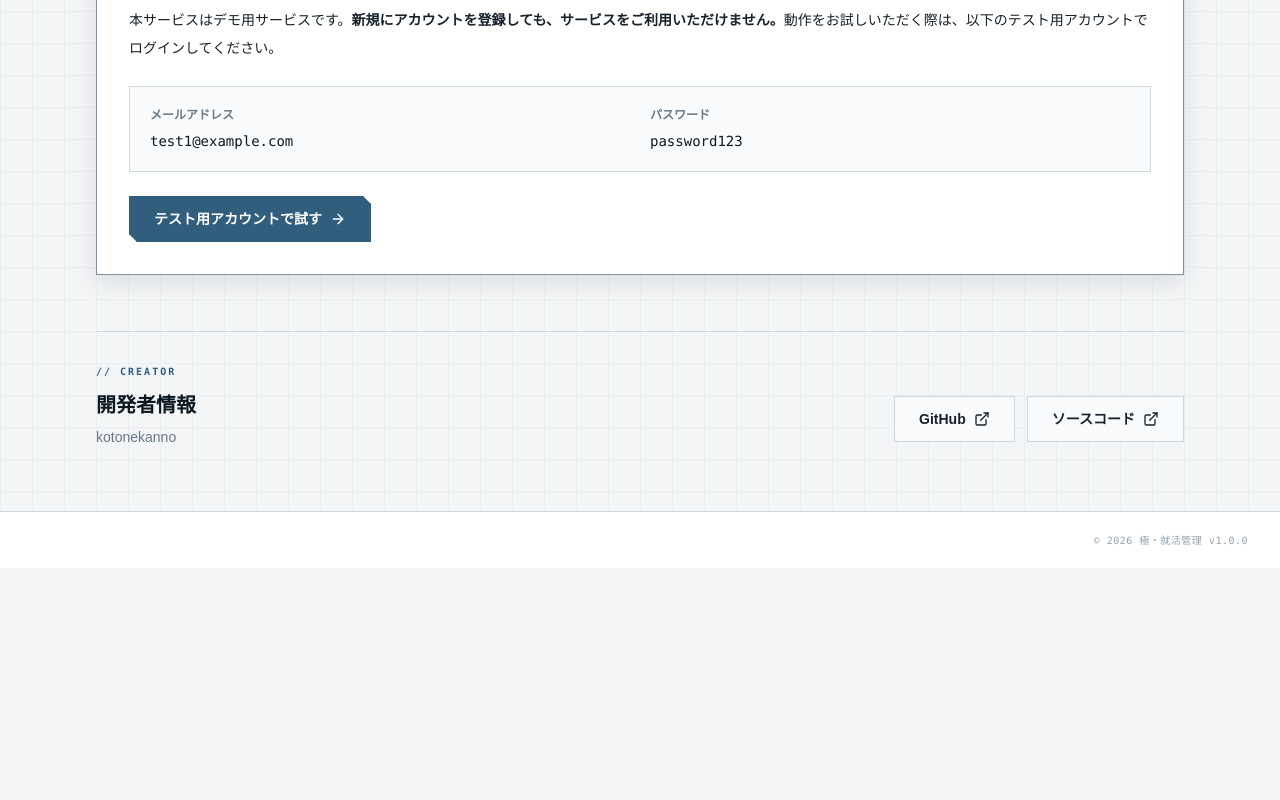
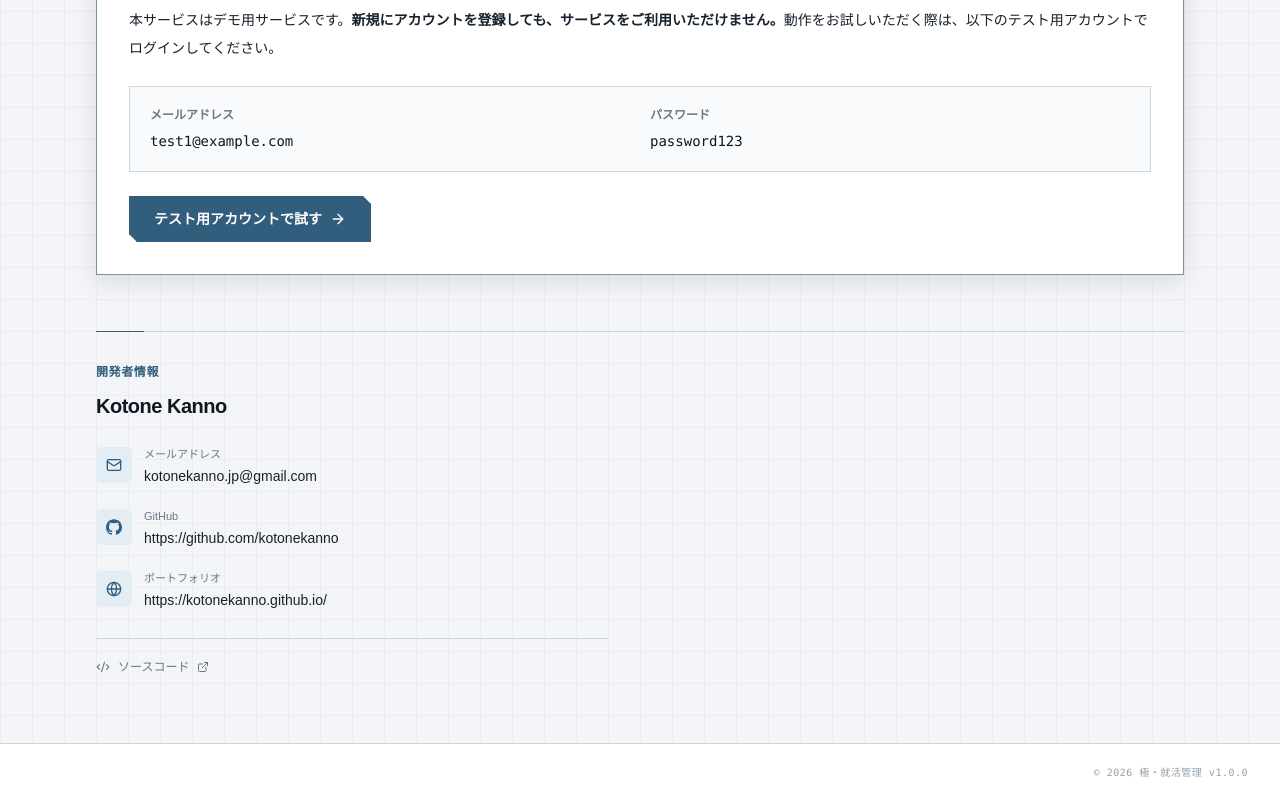
Before and after one commit to kotonekanno/job-hunt-workspace, a React (Vite) app in the folder frontend/: page / in a window 1280 px wide. Shown: the part 1269-2069 px from the top of the page. Before the commit the page ends 1837 px from the top, so only its background shows below. Built offline with nearby package versions, Linux system fonts and the light colour scheme; a web font is replaced by a local one.

Commit message:
開発者情報更新

```diff
--- a/frontend/src/pages/LandingPage.tsx
+++ b/frontend/src/pages/LandingPage.tsx
@@ -4,12 +4,24 @@ import {
   CalendarDays,
   CheckCheck,
   ClipboardCheck,
+  CodeXml,
   ExternalLink,
   FilePenLine,
+  Globe,
   Info,
+  Mail,
   NotebookTabs,
 } from 'lucide-react';
+import type { SVGProps } from 'react';
 import { Link } from 'react-router-dom';
+
+function GitHubIcon(props: SVGProps<SVGSVGElement>) {
+  return (
+    <svg viewBox="0 0 24 24" fill="currentColor" {...props}>
+      <path d="M12 .297C5.37.297 0 5.67 0 12.297c0 5.303 3.438 9.8 8.205 11.385.6.113.82-.258.82-.577 0-.285-.01-1.04-.015-2.04-3.338.724-4.043-1.61-4.043-1.61-.546-1.387-1.333-1.756-1.333-1.756-1.09-.745.083-.729.083-.729 1.205.084 1.838 1.237 1.838 1.237 1.07 1.835 2.809 1.305 3.495.998.108-.776.418-1.305.762-1.605-2.665-.305-5.467-1.334-5.467-5.931 0-1.31.469-2.381 1.236-3.221-.124-.303-.536-1.524.117-3.176 0 0 1.008-.322 3.301 1.23a11.52 11.52 0 0 1 3.003-.404c1.02.005 2.047.138 3.006.404 2.291-1.552 3.297-1.23 3.297-1.23.655 1.652.243 2.873.12 3.176.77.84 1.235 1.911 1.235 3.221 0 4.609-2.807 5.624-5.479 5.921.43.372.823 1.102.823 2.222 0 1.606-.015 2.898-.015 3.293 0 .322.216.694.825.576C20.565 22.092 24 17.595 24 12.297c0-6.627-5.373-12-12-12" />
+    </svg>
+  );
+}
 
 const features = [
   {
@@ -41,6 +53,30 @@ const features = [
     title: 'メモ・資料を残す',
     description:
       '企業研究や面接の振り返りをドキュメントに。就活で得た情報を、自分の記録として残せます。',
+  },
+];
+
+const creatorLinks = [
+  {
+    icon: Mail,
+    label: 'メールアドレス',
+    url: 'kotonekanno.jp@gmail.com',
+    href: 'mailto:kotonekanno.jp@gmail.com',
+    external: false,
+  },
+  {
+    icon: GitHubIcon,
+    label: 'GitHub',
+    url: 'https://github.com/kotonekanno',
+    href: 'https://github.com/kotonekanno',
+    external: true,
+  },
+  {
+    icon: Globe,
+    label: 'ポートフォリオ',
+    url: 'https://kotonekanno.github.io/',
+    href: 'https://kotonekanno.github.io/',
+    external: true,
   },
 ];
 
@@ -222,45 +258,57 @@ export function LandingPage() {
         </Link>
       </section>
 
-      <section
+      <footer
         aria-labelledby="creator-title"
-        className="border-t border-[var(--line)] pt-8"
+        className="relative border-t border-[var(--line)] pt-8 text-sm text-[var(--muted)] before:absolute before:-top-px before:left-0 before:h-px before:w-12 before:bg-[var(--accent)]"
       >
-        <p className="font-mono text-[10px] font-bold tracking-[0.2em] text-[var(--accent)]">
-          // CREATOR
-        </p>
-        <div className="mt-3 flex flex-col justify-between gap-6 sm:flex-row sm:items-center">
-          <div>
         <h2
           id="creator-title"
-              className="text-xl font-black text-[var(--text-strong)]"
+          className="text-xs font-bold tracking-wider text-[var(--accent)]"
         >
           開発者情報
         </h2>
-            <p className="mt-2 text-sm text-[var(--muted)]">kotonekanno</p>
-          </div>
-          <div className="flex flex-wrap gap-3">
+        <p className="mt-3 text-xl font-semibold tracking-tight text-[var(--text-strong)]">
+          Kotone Kanno
+        </p>
+        <ul className="mt-5 flex max-w-lg flex-col gap-3">
+          {creatorLinks.map(({ icon: Icon, label, url, href, external }) => (
+            <li key={label}>
               <a
-              href="https://github.com/kotonekanno"
-              target="_blank"
-              rel="noopener noreferrer"
-              className={secondaryLink}
+                href={href}
+                target={external ? '_blank' : undefined}
+                rel={external ? 'noopener noreferrer' : undefined}
+                className="ui-control group inline-flex max-w-full items-center gap-3 py-1 leading-5 hover:text-[var(--accent)]"
               >
-              GitHub
-              <ExternalLink aria-label="新しいタブで開く" className="size-4" />
+                <span className="flex size-9 shrink-0 items-center justify-center rounded-md bg-[var(--accent-soft)] text-[var(--accent)] transition-colors group-hover:bg-[var(--accent)] group-hover:text-[var(--accent-contrast)]">
+                  <Icon aria-hidden="true" className="size-4" />
+                </span>
+                <span className="min-w-0">
+                  <span className="block text-[11px] font-medium">{label}</span>
+                  <span className="mt-0.5 block break-all text-[var(--text)] group-hover:text-[var(--accent)] group-hover:underline group-hover:underline-offset-4">
+                    {url}
+                  </span>
+                </span>
+                {external && (
+                  <span className="sr-only">（新しいタブで開く）</span>
+                )}
               </a>
+            </li>
+          ))}
+        </ul>
+        <div className="mt-6 max-w-lg border-t border-[var(--line)] pt-4">
           <a
             href="https://github.com/kotonekanno/job-hunt-workspace"
             target="_blank"
             rel="noopener noreferrer"
-              className={secondaryLink}
+            className="ui-control inline-flex items-center gap-2 py-1 text-xs font-medium hover:text-[var(--accent)] hover:underline hover:underline-offset-4"
           >
+            <CodeXml aria-hidden="true" className="size-3.5 shrink-0" />
             ソースコード
-              <ExternalLink aria-label="新しいタブで開く" className="size-4" />
+            <ExternalLink aria-label="新しいタブで開く" className="size-3" />
           </a>
         </div>
-        </div>
-      </section>
+      </footer>
     </div>
   );
 }
```
Lines whose indentation alone changed are shown as unchanged.
